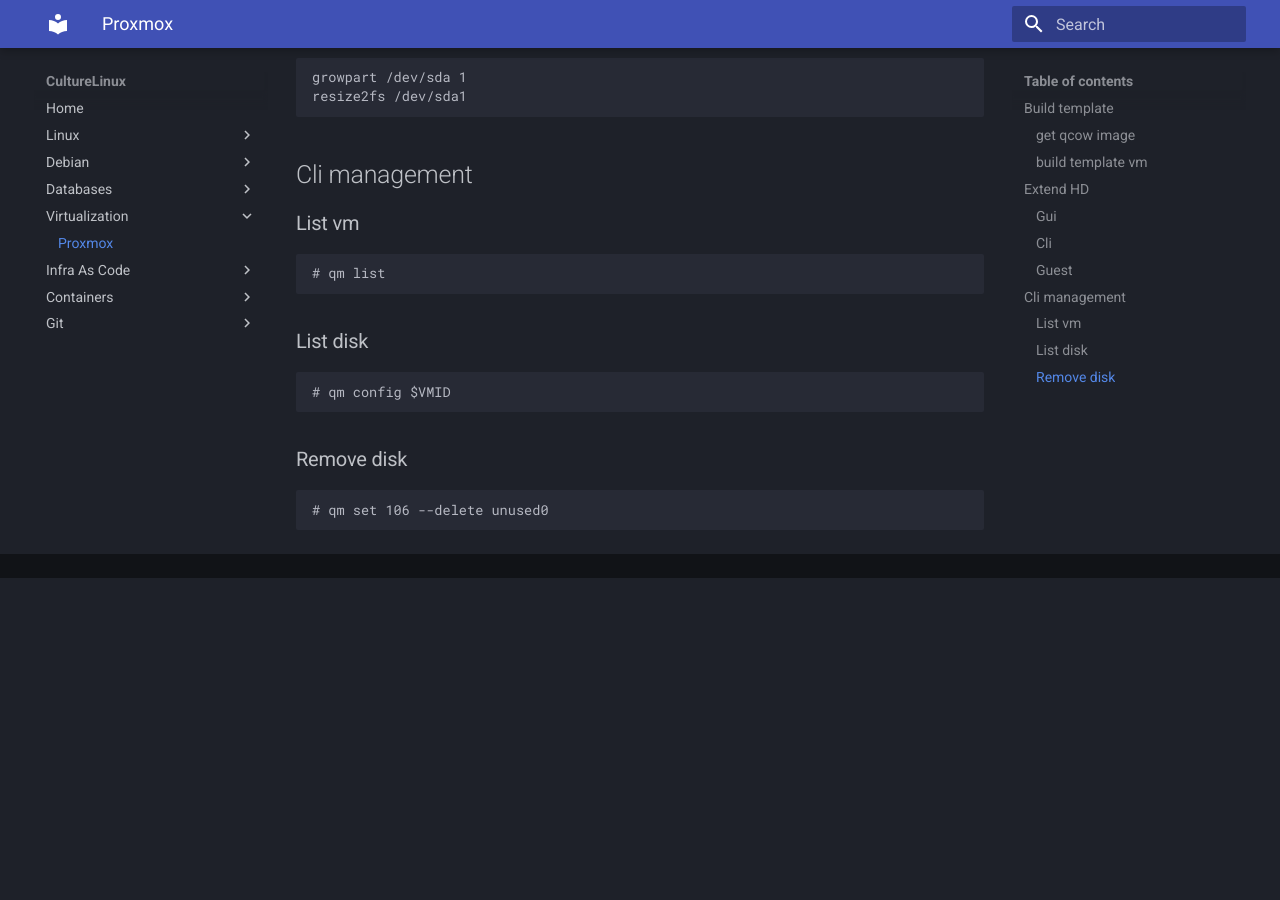
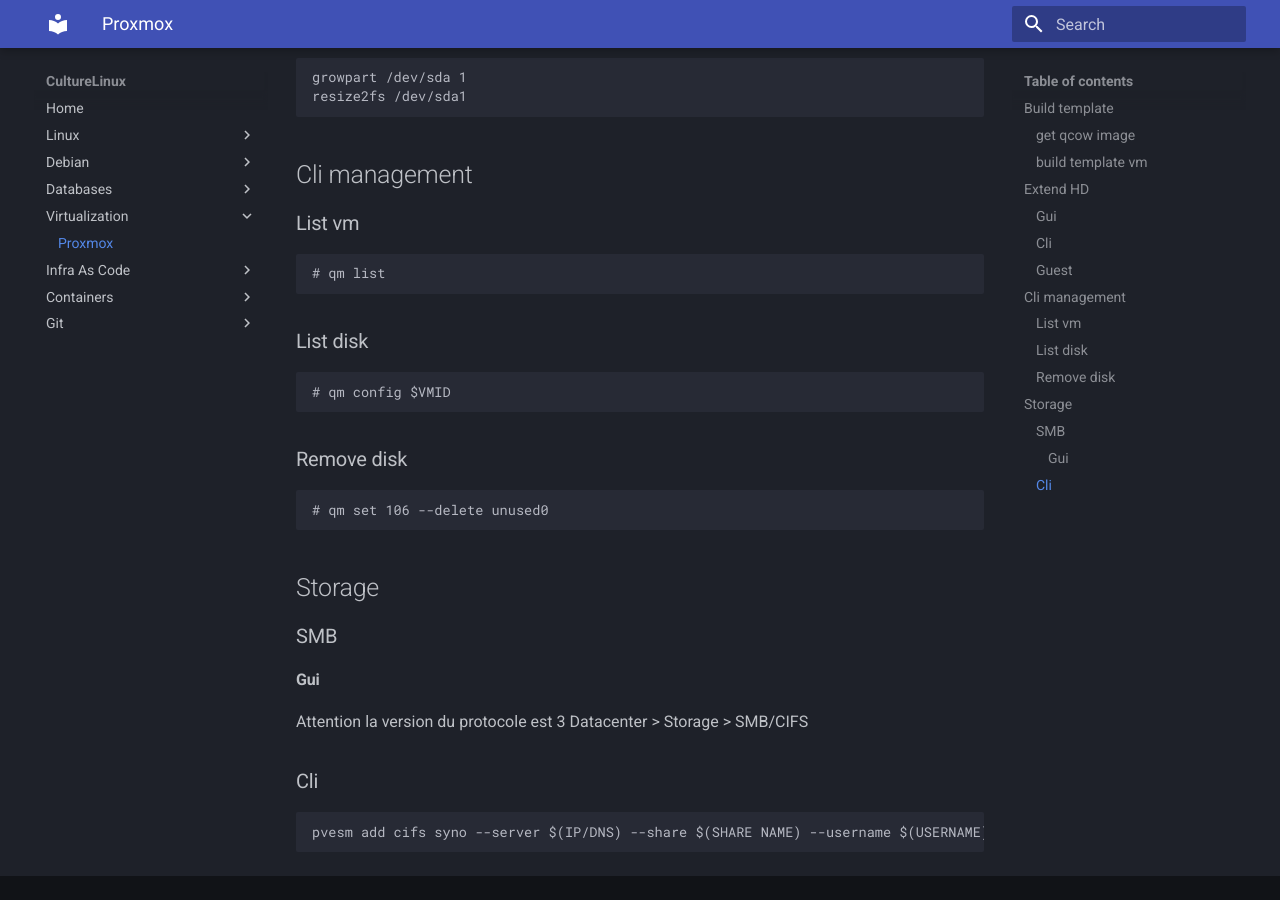
Before and after one commit to CultureLinux/doc, an MkDocs documentation site: the page built from docs/virtualization/proxmox.md, in a window 1280 px wide and 900 px high, scrolled down 864 px. Built offline with MkDocs 1.6.1 and Material for MkDocs 9.7.7, drawn with Linux system fonts in a browser that asks for light colours; before the commit the page ends 1442 px from its top, so only the background shows below that.

Commit message:
proxmox SMB

```diff
--- a/docs/virtualization/proxmox.md
+++ b/docs/virtualization/proxmox.md
@@ -31,3 +31,11 @@
 
 ### Remove disk
     # qm set 106 --delete unused0
+
+## Storage
+### SMB
+#### Gui
+Attention la version du protocole est 3
+    Datacenter > Storage > SMB/CIFS
+### Cli
+    pvesm add cifs syno --server $(IP/DNS) --share $(SHARE NAME) --username $(USERNAME) --password $(PASSWORD)
```
